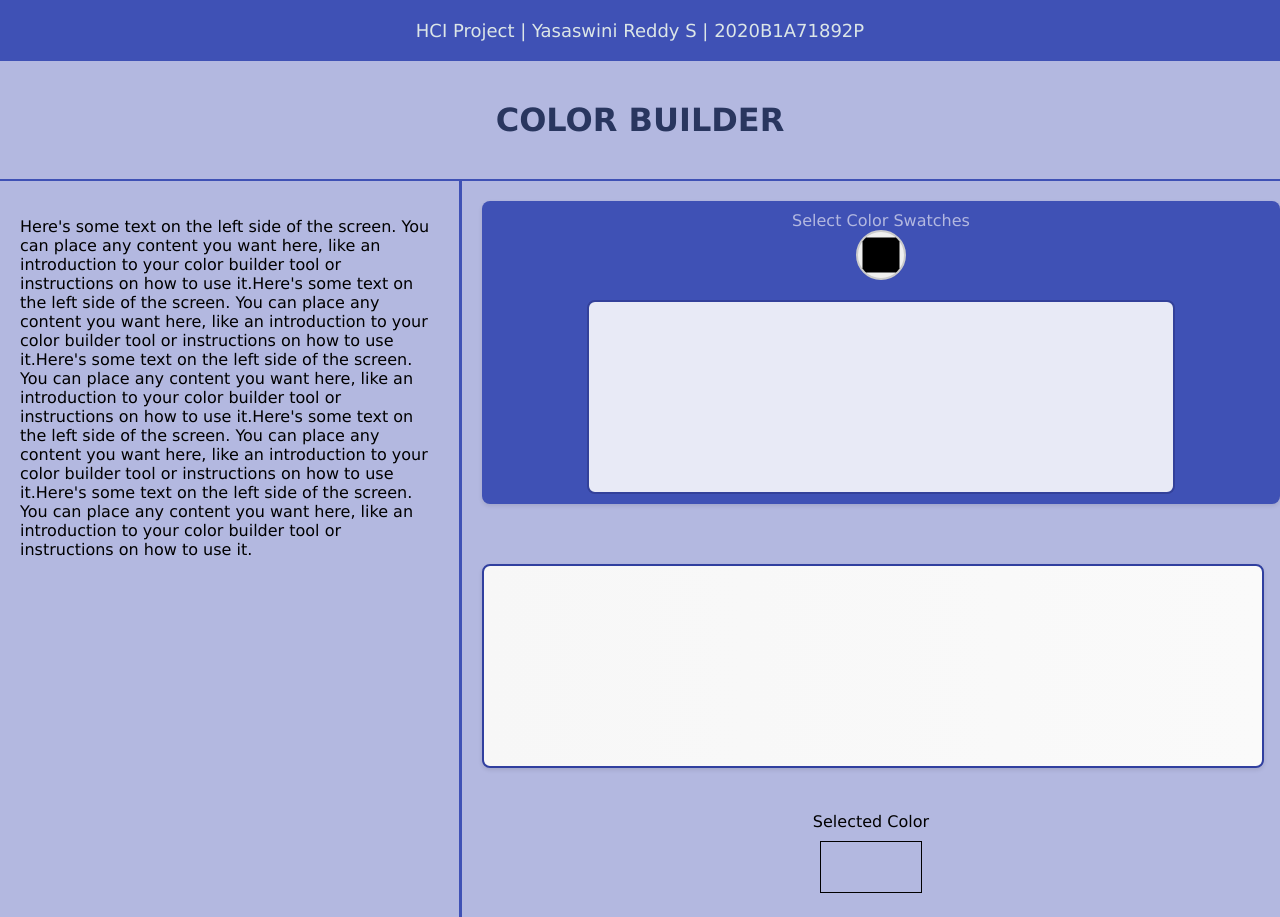
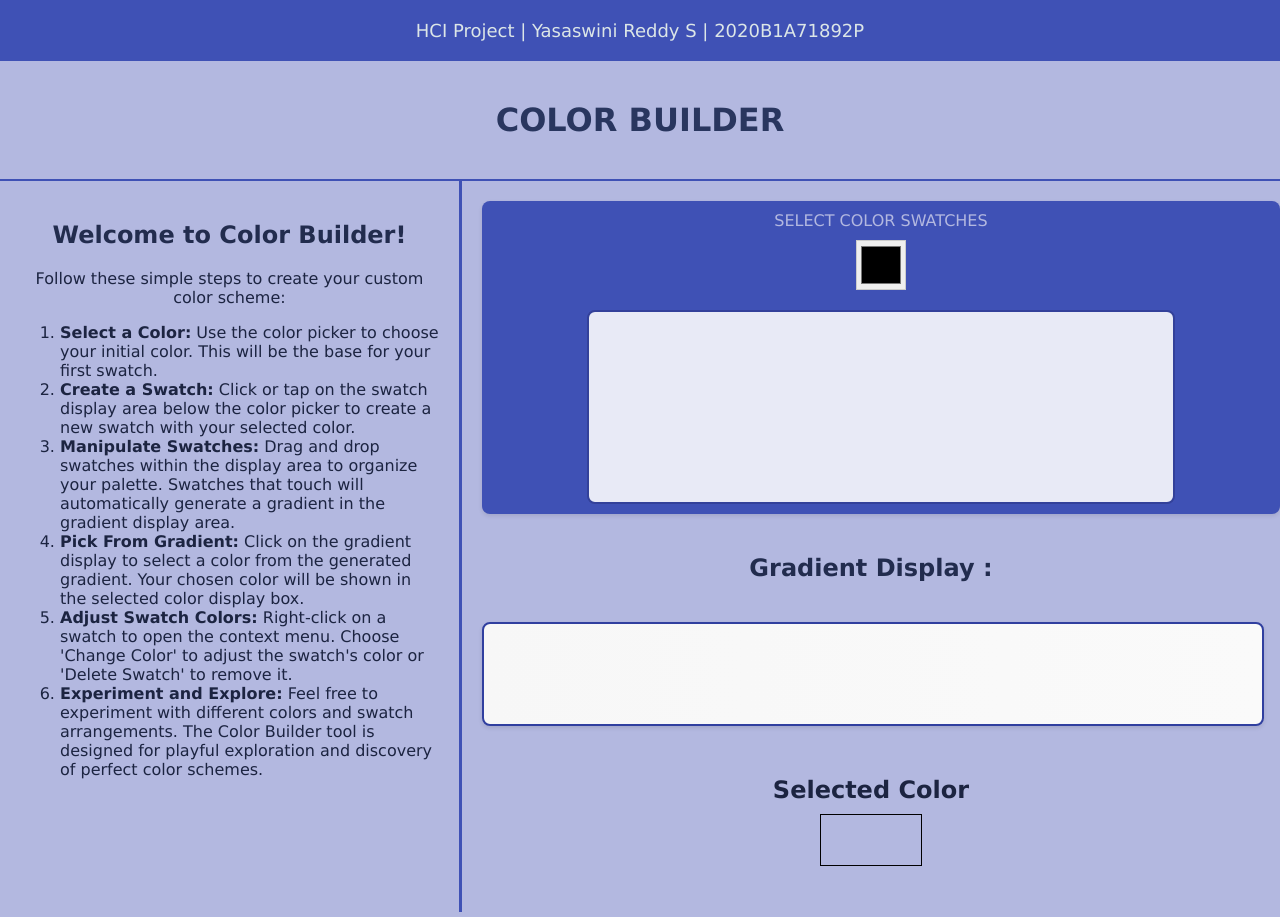
Before and after one commit to YasaswinSangu/color-builder2, a plain HTML site: page index.html in a window 1280 px wide. Both pictures are taken after a click on the element "Gradient Display". Drawn offline with Linux system fonts and the light colour scheme.

Commit message:
complete

```diff
--- a/index.html
+++ b/index.html
@@ -8,31 +8,28 @@
 </head>
 <body>
     <header>
-        <!-- Providing context about the project -->
         HCI Project | Yasaswini Reddy S | 2020B1A71892P
     </header>
     <h1>COLOR BUILDER</h1>
     <hr>
         <div class="content-wrapper">
-            <!-- Left side content -->
             <div class="left-content">
-                <p>Here's some text on the left side of the screen.
-                     You can place any content you want here, like an introduction to your color builder tool or
-                     instructions on how to use it.Here's some text on the left side of the screen.
-                     You can place any content you want here, like an introduction to your color builder tool or
-                     instructions on how to use it.Here's some text on the left side of the screen.
-                     You can place any content you want here, like an introduction to your color builder tool or
-                     instructions on how to use it.Here's some text on the left side of the screen.
-                     You can place any content you want here, like an introduction to your color builder tool or
-                     instructions on how to use it.Here's some text on the left side of the screen.
-                     You can place any content you want here, like an introduction to your color builder tool or
-                     instructions on how to use it.</p>
+                    <h2>Welcome to Color Builder!</h2>
+                    <p>Follow these simple steps to create your custom color scheme:</p>
+                    <ol>
+                        <li><strong>Select a Color:</strong> Use the color picker to choose your initial color. This will be the base for your first swatch.</li>
+                        <li><strong>Create a Swatch:</strong> Click or tap on the swatch display area below the color picker to create a new swatch with your selected color.</li>
+                        <li><strong>Manipulate Swatches:</strong> Drag and drop swatches within the display area to organize your palette. Swatches that touch will automatically generate a gradient in the gradient display area.</li>
+                        <li><strong>Pick From Gradient:</strong> Click on the gradient display to select a color from the generated gradient. Your chosen color will be shown in the selected color display box.</li>
+                        <li><strong>Adjust Swatch Colors:</strong> Right-click on a swatch to open the context menu. Choose 'Change Color' to adjust the swatch's color or 'Delete Swatch' to remove it.</li>
+                        <li><strong>Experiment and Explore:</strong> Feel free to experiment with different colors and swatch arrangements. The Color Builder tool is designed for playful exploration and discovery of perfect color schemes.</li>
+                    </ol>
+
             </div>
 
-            <!-- Right side content (color selection and swatches container) -->
             <div class="right-content">
                 <section id="color-selection">
-                    <label for="colorPicker">Select Color Swatches</label>
+                    <label for="colorPicker">SELECT COLOR SWATCHES</label>
                     <input type="color" id="colorPicker" aria-label="Color Picker">
                     <div id="swatches-container" aria-label="Selected Colors">
                         <div id="context-menu">
@@ -41,16 +38,16 @@
                         </div>
                     </div>
                 </section>
+                <h2> Gradient Display : <h2>
                 <canvas id="gradient-display" aria-label="Gradient Display"></canvas>
-                <div id="selected-color-container" style="text-align: center; margin-top: 20px;">
-                    <p id="selected-color-label" style="margin-bottom: 10px;">Selected Color</p>
-                    <div id="selected-color-display" style="width: 100px; height: 50px; margin: 0 auto; border: 1px solid #000;"></div>
+                <div id="selected-color-container">
+                    <p id="selected-color-label">Selected Color</p>
+                    <div id="selected-color-display"></div>
                 </div>
             </div>
 
         </div>
 
-    <!-- JavaScript file for interactive features -->
     <script src="script.js"></script>
 </body>
 </html>
--- a/script.js
+++ b/script.js
@@ -1,8 +1,8 @@
 let currentSwatch = null;
 
 document.getElementById('swatches-container').addEventListener('click', function(e) {
-    // Ensure this is a left-click and not inside an existing swatch
-    if (e.button === 0 && e.target === this) { // `0` is the button value for left-click
+
+    if (e.button === 0 && e.target === this) {
         const color = document.getElementById('colorPicker').value;
         const containerRect = this.getBoundingClientRect();
         let x = e.clientX - containerRect.left + this.scrollLeft;
@@ -16,23 +16,21 @@ function createSwatch(color, x, y, container) {
     const swatch = document.createElement('div');
     swatch.classList.add('swatch');
     swatch.style.backgroundColor = color;
-    swatch.style.position = 'absolute'; // Ensure this is set for positioning
+    swatch.style.position = 'absolute';
     swatch.style.left = `${x}px`;
     swatch.style.top = `${y}px`;
     container.appendChild(swatch);
     makeDraggable(swatch, container);
     currentSwatch = swatch;
-    // Add contextmenu event listener to each swatch for custom context menu
     swatch.addEventListener('contextmenu', function(event) {
-      event.preventDefault(); // Prevent default context menu
-      showContextMenu(event, this); // Pass the swatch element
+      event.preventDefault();
+      showContextMenu(event, this);
   });
 }
 
-// Global variable to keep track of the current swatch
 
 function showContextMenu(event, swatch) {
-    currentSwatch = swatch; // Store the current swatch for later use
+    currentSwatch = swatch;
     const contextMenu = document.getElementById('context-menu');
     const offsetParentRect = swatch.offsetParent.getBoundingClientRect();
     const swatchRect = swatch.getBoundingClientRect();
@@ -55,11 +53,10 @@ document.getElementById('change-color').addEventListener('click', function() {
   }
 });
 
-// Corrected to include 'e' parameter in the function
 document.getElementById('colorPicker').addEventListener('input', function(e) {
   if (currentSwatch) {
       currentSwatch.style.backgroundColor = e.target.value;
-      // Here, add any logic to update the associated gradient if needed
+
       console.log("Color updated for selected swatch.");
   } else {
       console.log("No swatch selected for color update.");
@@ -69,21 +66,19 @@ document.getElementById('colorPicker').addEventListener('input', function(e) {
 
 document.getElementById('delete-swatch').addEventListener('click', function() {
     if (currentSwatch) {
-        currentSwatch.remove(); // Remove the swatch from the DOM
-        hideContextMenu(); // Hide the context menu after deleting the swatch
+        currentSwatch.remove();
+        hideContextMenu();
     }
 });
 
 document.addEventListener('click', function(event) {
-  // Hide the context menu if clicking outside a swatch or context menu
   if (!event.target.closest('.swatch') && !event.target.closest('#context-menu')) {
       hideContextMenu();
-      //currentSwatch = null; // Consider resetting currentSwatch here if appropriate
   }
 });
 
 document.addEventListener('contextmenu', function(event) {
-    // Prevent the default context menu globally unless it's on a swatch
+
     if (!event.target.classList.contains('swatch')) {
         event.preventDefault();
     }
@@ -92,8 +87,7 @@ document.addEventListener('contextmenu', function(event) {
 function hideContextMenu() {
   const contextMenu = document.getElementById('context-menu');
   contextMenu.style.display = 'none';
-  // Reset currentSwatch only if you want to clear the selection after each action
-  // currentSwatch = null;
+
 }
 
 function makeDraggable(swatch, container) {
@@ -109,7 +103,6 @@ function makeDraggable(swatch, container) {
       origX = swatch.offsetLeft;
       origY = swatch.offsetTop;
 
-      // Change the cursor to 'grabbing' to indicate dragging
       swatch.style.cursor = 'grabbing';
   });
 
@@ -119,15 +112,11 @@ function makeDraggable(swatch, container) {
       let newX = origX + e.clientX - startPosX;
       let newY = origY + e.clientY - startPosY;
 
-      // Calculate the container's bounds
       const rect = container.getBoundingClientRect();
 
-      // Constrain the swatch within the container's bounds
       if (newX < 0 || newY < 0 || newX + swatch.offsetWidth > rect.width || newY + swatch.offsetHeight > rect.height) {
-          // If out of bounds, show a cross cursor
           swatch.style.cursor = 'not-allowed';
       } else {
-          // If within bounds, update the position and show a grabbing cursor
           swatch.style.left = `${newX}px`;
           swatch.style.top = `${newY}px`;
           swatch.style.cursor = 'grabbing';
@@ -137,7 +126,6 @@ function makeDraggable(swatch, container) {
   document.addEventListener('mouseup', function() {
       if (isDragging) {
           isDragging = false;
-          // Revert cursor to 'grab' after dragging is done
           swatch.style.cursor = 'grab';
           checkForTouchingSwatches(swatch);
 
@@ -168,7 +156,6 @@ function isTouching(a, b) {
 }
 
 function createGradient(a, b) {
-  // Adjust this to show the gradient in the 'gradient-display' area
   const gradientDisplay = document.getElementById('gradient-display');
   gradientDisplay.style.background = `linear-gradient(${a.style.backgroundColor}, ${b.style.backgroundColor})`;
 }
@@ -177,22 +164,19 @@ function drawGradient(a,b) {
   const canvas = document.getElementById('gradient-display');
   const ctx = canvas.getContext('2d');
 
-  // Ensure the canvas size matches its display size for accurate color picking
   const rect = canvas.getBoundingClientRect();
   canvas.width = rect.width;
   canvas.height = rect.height;
 
-  // Create the gradient
-  let gradient = ctx.createLinearGradient(0, 0, canvas.width, 0); // Horizontal gradient
-  gradient.addColorStop(0, a.style.backgroundColor); // Start color
-  gradient.addColorStop(1, b.style.backgroundColor); // End color
 
-  // Apply the gradient to the canvas
+  let gradient = ctx.createLinearGradient(0, 0, canvas.width, 0);
+  gradient.addColorStop(0, a.style.backgroundColor);
+  gradient.addColorStop(1, b.style.backgroundColor);
+
   ctx.fillStyle = gradient;
   ctx.fillRect(0, 0, canvas.width, canvas.height);
 }
 
-// Call drawGradient() to initially draw the gradient
 window.addEventListener('load', drawGradient);
 
 
@@ -213,7 +197,7 @@ document.getElementById('gradient-display').addEventListener('click', function(e
 
 function displaySelectedColor(color) {
   const colorDisplay = document.getElementById('selected-color-display');
-  colorDisplay.style.width = '100px'; // Adjust as needed
-  colorDisplay.style.height = '50px'; // Adjust as needed
+  colorDisplay.style.width = '100px';
+  colorDisplay.style.height = '50px';
   colorDisplay.style.backgroundColor = color;
 }
--- a/style.css
+++ b/style.css
@@ -1,34 +1,50 @@
 body, html {
   margin: 0;
   padding: 0;
-  font-family: Verdana, Geneva, Tahoma, sans-serif; /* Updated font to Roboto */
-  background-color: #b3b8e0; /* Light indigo background */
+  font-family: Verdana, Geneva, Tahoma, sans-serif;
+  background-color: #b3b8e0;
 }
 
 header {
-  background-color: #3f51b5; /* Indigo header color */
-  color: #dce6e7; /* White text for better readability */
+  background-color: #3f51b5;
+  color: #dce6e7;
   padding: 20px;
   text-align: center;
   font-family :Verdana, Geneva, Tahoma, sans-serif;
-  font-size: 18px; /* Slightly larger font for better visibility */
+  font-size: 18px;
 }
 
 h1 {
-  color: #29365f; /* White color for header */
+  color: #29365f;
   text-align: center;
   font-family :Verdana, Geneva, Tahoma, sans-serif;
-  margin: 40px 0; /* Increased margin for better spacing */
+  margin: 40px 0;
 }
 
+h2 {
+  font-size: 24px;
+  color:#222c4e;
+  text-align: center;
+}
+
+p {
+
+  color:#1c2441;
+  text-align: center;
+}
+
+ol {
+
+  color:#1c2441;
+}
 
 h1 + hr {
-  margin-left: calc(-1 * var(--global-padding)); /* Example: Adjust based on actual global padding */
+  margin-left: calc(-1 * var(--global-padding));
   margin-right: calc(-1 * var(--global-padding));
   width: auto;
   margin-top: 0;
-  margin-bottom: 0px; /* Adjust based on your layout needs */
-  background-color:  #3f51b5; /* Your desired color */
+  margin-bottom: 0px;
+  background-color:  #3f51b5;
   height: 2px;
   border: none;
 }
@@ -37,22 +53,21 @@ h1 + hr {
 
 #color-selection {
   width: 100%;
-  /* height: 0.8h; seems like a typo. Assuming you meant something like '80vh' for 80% viewport height or just remove it if not needed */
   display: flex;
-  flex-direction: column; /* Align items vertically */
-  align-items: center; /* Center items horizontally */
-  justify-content: space-around; /* Distribute space */
+  flex-direction: column;
+  align-items: center;
+  justify-content: space-around;
   margin-bottom: 40px;
   padding: 10px;
   box-shadow: 0 2px 4px rgba(0,0,0,0.1);
   border-radius: 8px;
-  background-color: #3f51b5; /* Assuming you want this indigo background */
+  background-color: #3f51b5;
 }
 
 #swatches-container {
-  width: 70%; /* Adjust based on design needs, especially if #color-selection uses flex-direction: column */
+  width: 70%;
   border: 2px solid #33419a;
-  margin-top: 20px; /* Ensure space between this container and any preceding content */
+  margin-top: 20px;
   padding: 20px;
   display: flex;
   flex-wrap: wrap;
@@ -65,23 +80,22 @@ h1 + hr {
 }
 
 #colorPicker {
-  height: 50px; /* Adjusted height for consistency */
-  width: 50px; /* Square shape */
-  border-radius: 50%; /* Circle shape */
-  border: 2px solid #ccc; /* Subtle border */
-  cursor: pointer; /* Indicate clickable */
+  height: 50px;
+  width: 50px;
+  border: 0.3px solid #ccc;
+  cursor: pointer;
 }
 
 #gradient-display {
   cursor :grabbing;
-  width: 100%; /* Full width of main */
-  height: 200px;
-  margin-top: 20px; /* Space from the above section */
-  background-image: linear-gradient(to right, #f7f7f7, #fafafa); /* Gradient from indigo to dark indigo */
-  border: 2px solid #303f9f; /* Darker border */
+  width: 100%;
+  height: 100px;
+  margin-top: 20px;
+  background-image: linear-gradient(to right, #f7f7f7, #fafafa);
+  border: 2px solid #303f9f;
   border-radius: 8px;
-  margin-bottom: 20px;/* Rounded corners */
-  box-shadow: 0 2px 4px rgba(0,0,0,0.1); /* Soft shadow for depth */
+  margin-bottom: 20px;
+  box-shadow: 0 2px 4px rgba(0,0,0,0.1);
 }
 
 .swatch {
@@ -89,84 +103,82 @@ h1 + hr {
   height: 50px;
   position: absolute;
   cursor: grab;
-  border-radius: 4px; /* Slightly rounded corners for the swatches */
-  box-shadow: 0 1px 3px rgba(0,0,0,0.2); /* Soft shadow for the swatches */
+  border-radius: 4px;
+  box-shadow: 0 1px 3px rgba(0,0,0,0.2);
 }
 
 #color-selection label {
   font-family :Verdana, Geneva, Tahoma, sans-serif;
-
-  /* Updated font to Roboto */
+  margin-bottom: 10px;
   display: flex;
-  flex-direction: column; /* Change to column layout */
+  flex-direction: column;
   align-items: center;
-  color :#b3b8e0;  /* Adjusted font color to match indigo theme */
-   /* Change to your desired font color */
+  color :#b3b8e0;
 }
 
 
 #context-menu {
   display: none;
-  position: absolute; /* Positions the context menu within the relative parent */
-  z-index: 100; /* Ensures the context menu appears above other elements */
-  background-color: #ffffff; /* Background color */
-  border: 1px solid #ddd; /* Border color */
-  box-shadow: 0 2px 10px rgba(0,0,0,0.2); /* Adds a subtle shadow for depth */
-  border-radius: 5px; /* Softens the corners */
-  padding: 10px; /* Gives some space around the contents */
-  width: 200px; /* Specifies a fixed width for the menu */
-  box-sizing: border-box; /* Ensures padding doesn't affect the set width */
+  position: absolute;
+  z-index: 100;
+  background-color: #ffffff;
+  border: 1px solid #ddd;
+  box-shadow: 0 2px 10px rgba(0,0,0,0.2);
+  border-radius: 5px;
+  padding: 10px;
+  width: 200px;
+  box-sizing: border-box;
 }
 
 #context-menu div {
-  padding: 8px 10px; /* Padding inside each menu item for touchability */
-  cursor: pointer; /* Changes cursor to pointer on hover */
-  transition: background-color 0.2s; /* Smooth transition for background color */
+  padding: 8px 10px;
+  cursor: pointer;
+  transition: background-color 0.2s;
 }
 
 #context-menu div:hover {
-  background-color: #f7f7f7; /* Light background on hover for feedback */
+  background-color: #f7f7f7;
 }
 
 #context-menu div:not(:last-child) {
-  border-bottom: 1px solid #eee; /* Separates items */
+  border-bottom: 1px solid #eee;
 }
 
 #context-menu div:active {
-  background-color: #eaeaea; /* Slightly darker background when clicked */
+  background-color: #eaeaea;
 }
 
 
 
 .content-wrapper {
   display: flex;
-  width: 100%; /* Ensure the wrapper takes the full width */
-  height: auto; /* Adjust height automatically based on content */
+  width: 100%;
+  height: auto;
 }
 
 .left-content, .right-content {
   padding: 20px;
-  width: calc(50% - 40px); /* Adjust width to account for padding */
+  width: calc(50% - 40px);
 }
 
-/* Left content styling */
 .left-content {
   flex: 0.35;
   border-right: 3px solid  #3f51b5;
-    padding-right: 20px; /* Padding inside the left content for spacing */
+    padding-right: 20px;
 
 }
 
-/* Right content styling */
 .right-content {
   flex: 0.65;
   padding-left: 20px;
-  /* Padding inside the right content for spacing */
+
 }
 
 #selected-color-container {
   text-align: center;
   margin-top: 20px;
+
+
 }
 
 #selected-color-label {
@@ -176,7 +188,8 @@ h1 + hr {
 #selected-color-display {
   width: 100px;
   height: 50px;
-  margin: 0 auto; /* Center the box */
-  border: 1px solid #000; /* Add a border to make the box visible */
-  display: inline-block; /* Allows block-level elements to be centered with text-align */
+  margin: 0 auto;
+  border: 1px solid #000;
+  display: inline-block;
+  background-color: #f7f7f7;
 }
```
